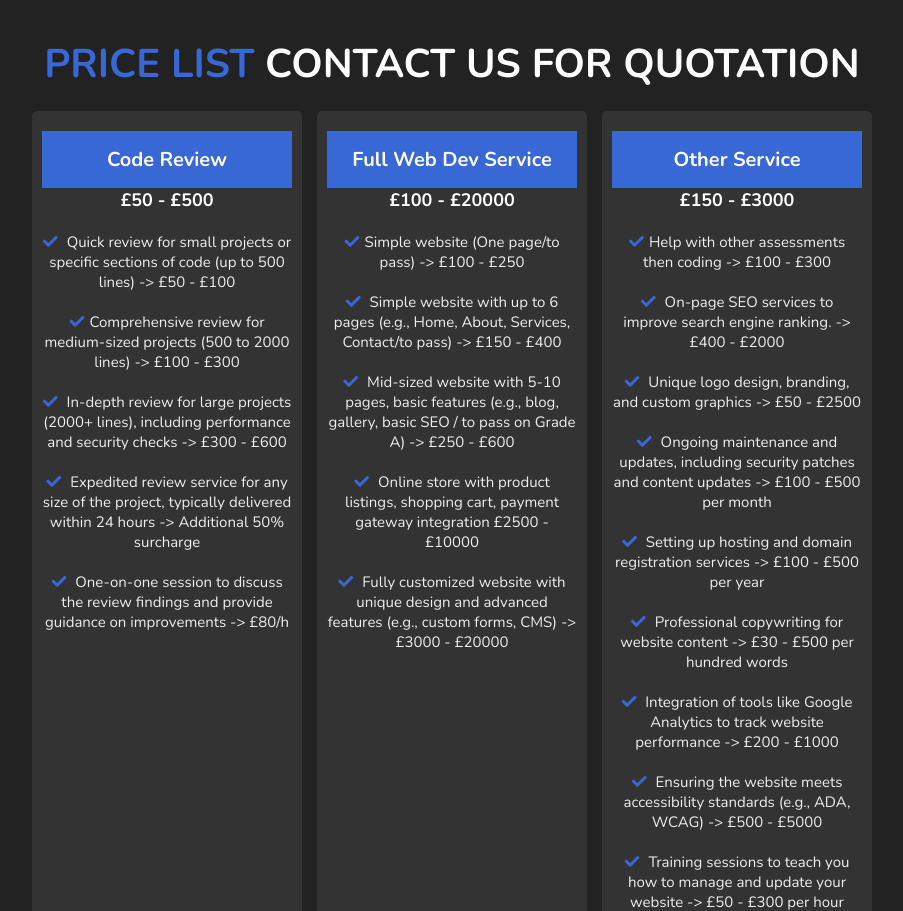
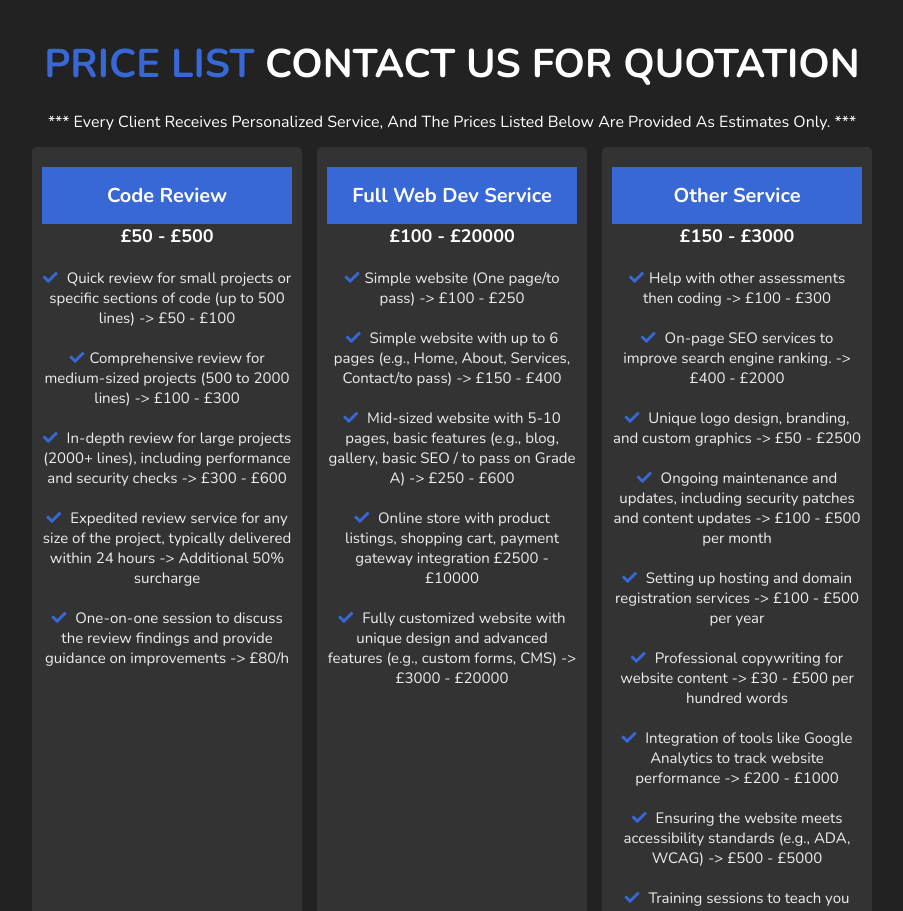
Before and after one commit to lubiejewskidaniel/ccs, a website: page public/index.html in a window 1280 px wide. Shown: the part 1359-2270 px from the top of the page, without its empty margins (188-1091 px from the left). Drawn offline with nearby package versions, Linux system fonts and the light colour scheme.

Commit message:
Added content to price section

```diff
--- a/public/index.html
+++ b/public/index.html
@@ -188,6 +188,8 @@
     <!-- price section starts  -->
     <section class="price" id="price">
         <h1 class="heading"> <span>price List</span> Contact Us for quotation </h1>
+        <p>*** Every client receives personalized service, and the prices listed below are provided as estimates only.
+            ***</p><br>
         <div class="box-container">
             <div class="box">
                 <h3 class="title">Code Review</h3>
--- a/public/styles/index.css
+++ b/public/styles/index.css
@@ -117,6 +117,12 @@ h4 {
 .heading span {
 	color: var(--main-color);
 	text-transform: uppercase;
+}
+
+.price p {
+	color: #fff;
+	font-size: medium;
+	text-align: center;
 }
 
 .visually-hidden {
```
